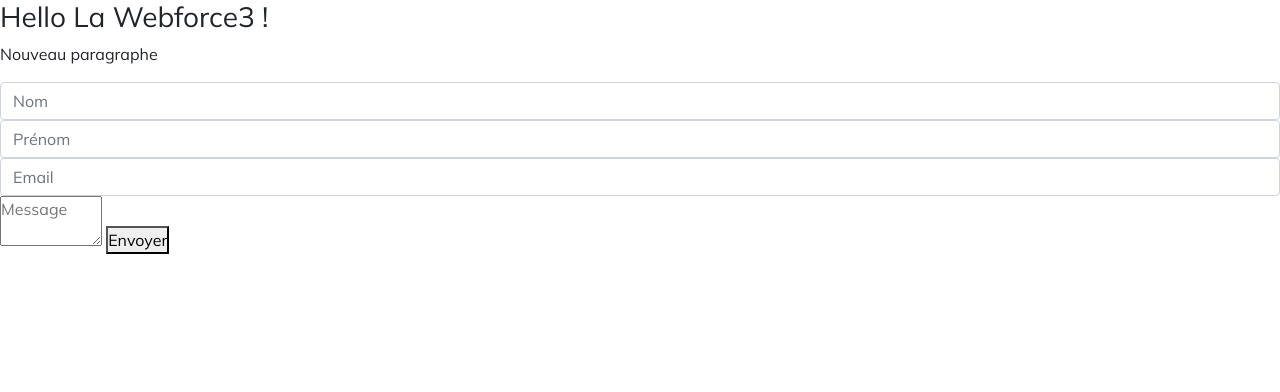
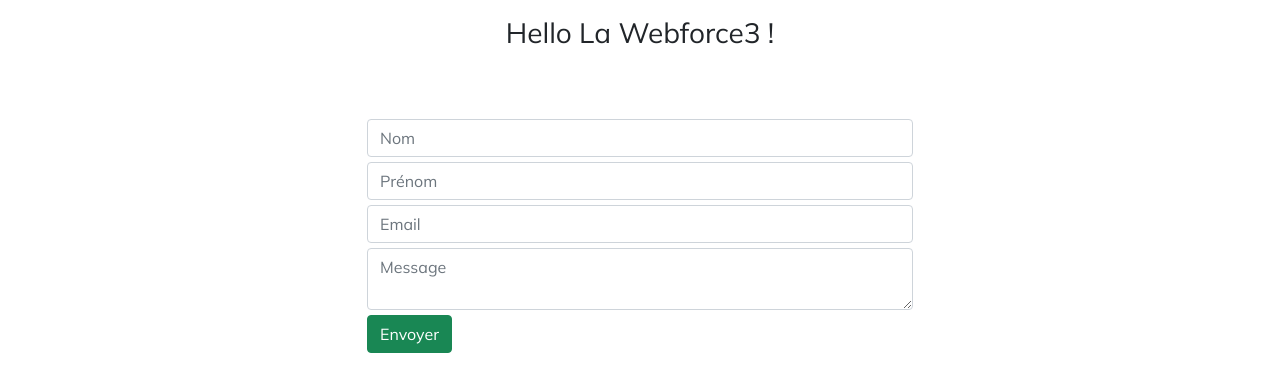
Before and after one commit to JulienLou/ajax-thu, a plain HTML site: page index.html in a window 1280 px wide. Drawn offline with nearby package versions, Linux system fonts and the light colour scheme; a web font is replaced by a local one.

Commit message:
style modifié

```diff
--- a/css/style.css
+++ b/css/style.css
@@ -16,3 +16,9 @@ body{
     font-family: 'Hind Madurai', sans-serif;
     font-family: 'Mulish', sans-serif;
 */
+
+/* form */
+
+form input, form textarea{
+    margin: 5px 0;
+}
--- a/index.html
+++ b/index.html
@@ -17,15 +17,20 @@
 
 </head>
 <body>
-    <h3>Hello La Webforce3 !</h3>
-    <p>Nouveau paragraphe</p>
-        <form action="#" method="POST" role="form">
-            <input type="text" name="nom" class="form-control" placeholder="Nom" required>
-            <input type="text" name="prenom" class="form-control" placeholder="Prénom" required>
-            <input type="email" name="email" class="form-control" placeholder="Email" required>
-            <textarea name="message" cols="10" placeholder="Message"></textarea>
-            <button type="submit">Envoyer</button>
-        </form>
+    <h3 class="text-center p-3">Hello La Webforce3 !</h3>
+    <section class="container my-5">
+        <div class="row justify-content-center">
+            <div class="col-md-6">
+                <form action="#" method="POST" role="form">
+                    <input type="text" name="nom" class="form-control" placeholder="Nom" required>
+                    <input type="text" name="prenom" class="form-control" placeholder="Prénom" required>
+                    <input type="email" name="email" class="form-control" placeholder="Email" required>
+                    <textarea name="message" placeholder="Message" class="form-control" required></textarea>
+                    <button type="submit" class="btn btn-success">Envoyer</button>
+                </form>
+            </div>
+        </div>
+    </section>
     <!-- Bootstrap bundle -->
     <script src="https://cdn.jsdelivr.net/npm/bootstrap@5.0.0-beta1/dist/js/bootstrap.bundle.min.js" integrity="sha384-ygbV9kiqUc6oa4msXn9868pTtWMgiQaeYH7/t7LECLbyPA2x65Kgf80OJFdroafW" crossorigin="anonymous"></script>
 
```
